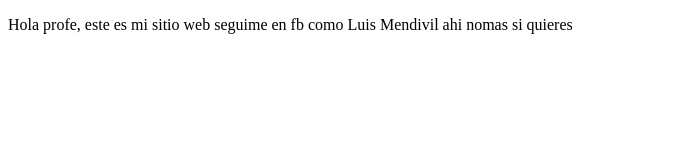
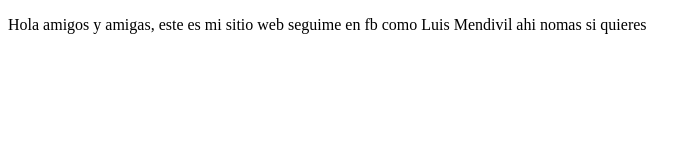
Before and after one commit to luisenvil96/proyectoDemoCursoPrework, a plain HTML site: page index.html in a window 1280 px wide. Shown: the whole page, without its empty margins (0-700 px from the left). Drawn offline with Linux system fonts and the light colour scheme.

Commit message:
Cambios etiqueta profe a amigos

```diff
--- a/index.html
+++ b/index.html
@@ -8,7 +8,7 @@
 </head>
 <body>
     <p>
-        Hola profe, este es mi sitio web
+        Hola amigos y amigas, este es mi sitio web
         seguime en fb como Luis Mendivil ahi nomas si quieres
     </p>
 </body>
```
